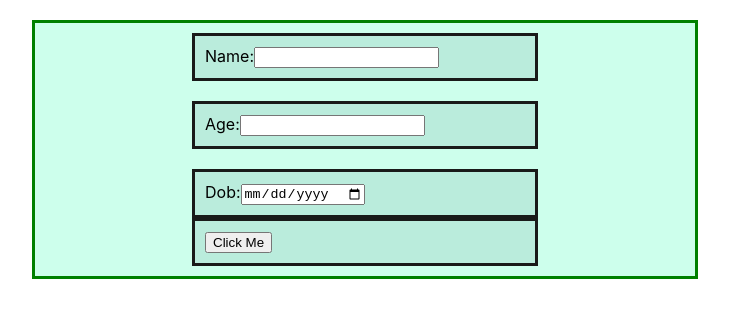
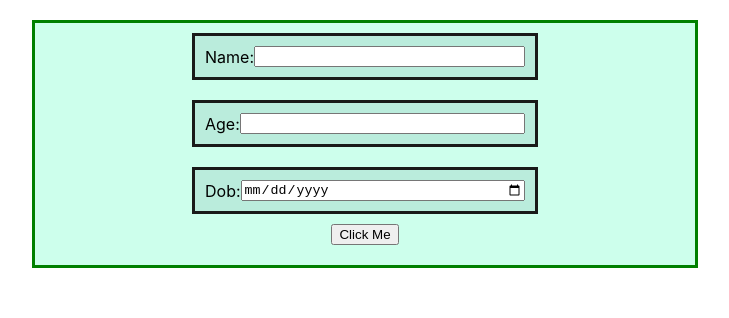
Before and after one commit to shubhamkr0412/MultiPage-Form, a React (Create React App) app in the folder app/: page / in a window 1280 px wide. Shown: the top 318 px of the page, without its empty margins (275-1004 px from the left). Built offline with nearby package versions, Linux system fonts and the light colour scheme.

Commit message:
installed react router

```diff
--- a/app/db.json
+++ b/app/db.json
@@ -24,6 +24,48 @@
       "date": "",
       "required": true,
       "id": 4
+    },
+    {
+      "name": "Abcd",
+      "age": "123",
+      "date": "2022-04-07",
+      "required": true,
+      "id": 5
+    },
+    {
+      "name": "",
+      "age": "",
+      "date": "",
+      "required": true,
+      "id": 6
+    },
+    {
+      "name": "",
+      "age": "",
+      "date": "",
+      "required": true,
+      "id": 7
+    },
+    {
+      "name": "",
+      "age": "",
+      "date": "",
+      "required": true,
+      "id": 8
+    },
+    {
+      "name": "",
+      "age": "",
+      "date": "",
+      "required": true,
+      "id": 9
+    },
+    {
+      "name": "dgfdg",
+      "age": "",
+      "date": "",
+      "required": true,
+      "id": 10
     }
   ]
 }
--- a/app/package.json
+++ b/app/package.json
@@ -8,6 +8,7 @@
     "@testing-library/user-event": "^13.5.0",
     "react": "^17.0.2",
     "react-dom": "^17.0.2",
+    "react-router-dom": "^6.3.0",
     "react-scripts": "5.0.0",
     "web-vitals": "^2.1.4"
   },
--- a/app/src/App.css
+++ b/app/src/App.css
@@ -9,7 +9,26 @@
 .centerr {
   margin: auto;
   width: 50%;
+  justify-content: center;
+  align-items: center;
+  display: flex;
   border: 3px solid rgb(25, 26, 25);
   padding: 10px;
   background-color: rgba(4, 59, 66, 0.096);
 }
+.btn{
+
+
+ display:flex;
+justify-content: center;
+  align-items: center;
+
+  padding: 10px;
+}
+/* .btnn{
+ margin-left: 40;
+} */
+.centerr input{
+  width:100%;
+  height: 100%;
+}
--- a/app/src/components/FirstPage.js
+++ b/app/src/components/FirstPage.js
@@ -39,22 +39,22 @@ const FirstPage = () => {
         <div className="centerr">
           {" "}
           <label> Name:</label>
-          <input type="text" onChange={(e) => setName(e.target.value)}></input>
+          <input type="text" required onChange={(e) => setName(e.target.value)}></input>
         </div>
         <br></br>
         <div className="centerr">
           {" "}
           <label> Age:</label>
-          <input type="number" onChange={(e) => setAge(e.target.value)}></input>
+          <input type="number" required onChange={(e) => setAge(e.target.value)}></input>
         </div>
         <br></br>
         <div className="centerr">
           {" "}
           <label> Dob:</label>
-          <input type="date" onChange={(e) => setDate(e.target.value)}></input>
+          <input type="date" required onChange={(e) => setDate(e.target.value)}></input>
         </div>
-        <div className="centerr">
-          <button className="btn" onClick={()=>{
+        <div className="btn">
+          <button className="btnn" onClick={()=>{
        const payload={
         name:name,
         age:age,
```
Also changed, not shown: 1 other file (tests, documents, lock files or other folders).
